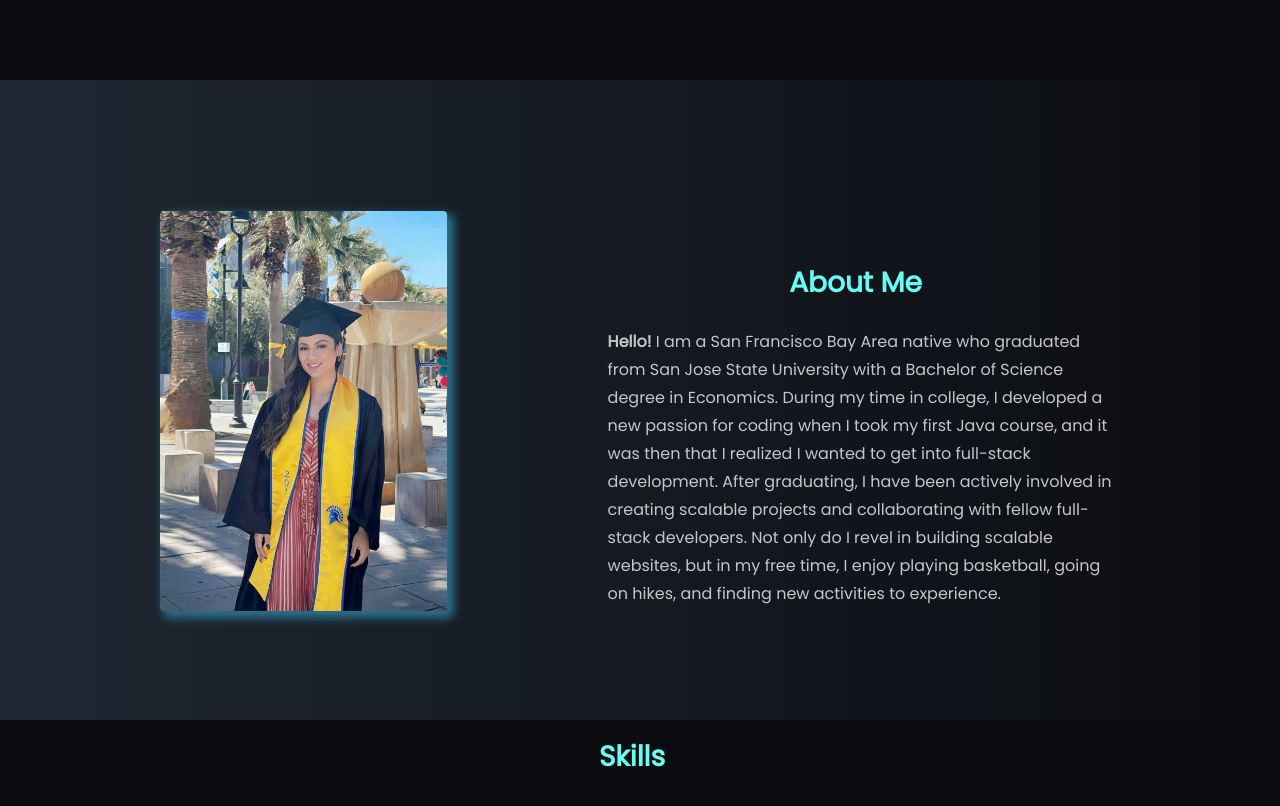
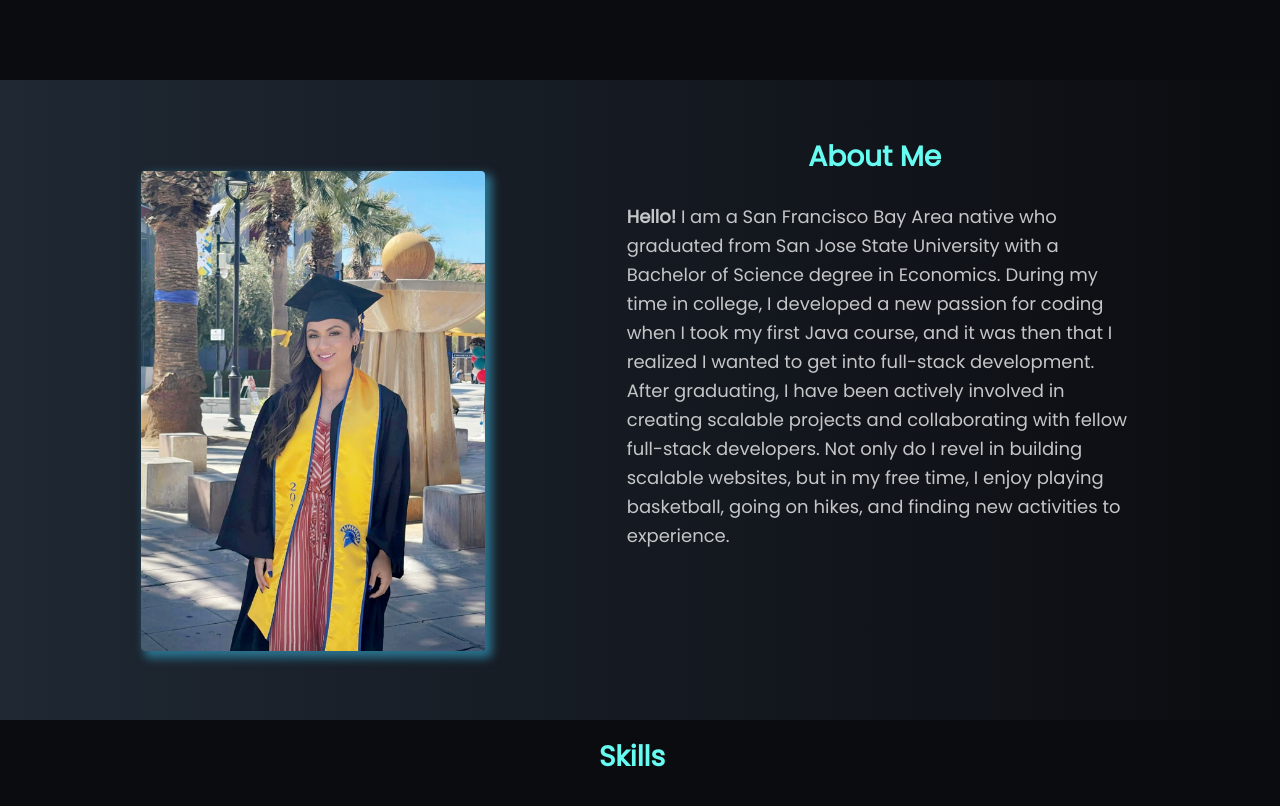
Before and after one commit to NMarti20/natasha-martinez-portfolio, a React (Create React App) app: page / in a window 1280 px wide. Shown: the part 640-1446 px from the top of the page. Built offline with nearby package versions, Linux system fonts and the light colour scheme; the HTML template or start-up script is replaced by a standard one.

Commit message:
fixed positioning of about me in 1280px format

```diff
--- a/src/components/AboutMe/_aboutMe.scss
+++ b/src/components/AboutMe/_aboutMe.scss
@@ -23,11 +23,11 @@
     }
     @media (min-width: 768px) {
       // margin: 0;
-      height: 50vh;
+      height: 55vh;
       //   margin: ;
     }
-    @media (min-width: 768px) {
-      height: 50vh;
+    @media (min-width: 1280px) {
+      height: 60vh;
     }
   }
 
@@ -37,12 +37,10 @@
     align-items: center;
     margin: 0 0 48px 0;
     @media (min-width: 768px) {
-      // margin: 0px 0 0 0;
       height: 55vh;
     }
     @media (min-width: 1280px) {
-      margin: 68px 0 0 0;
-      padding: 48px 0 0 0;
+      height: 60vh;
     }
   }
   &__title {
@@ -64,8 +62,8 @@
     color: #c5c6c7;
     @media (min-width: 320px) {
       height: 35vh;
-      font-size: 12px;
-      margin: 0px 18px 16px 18px;
+      font-size: 13px;
+      margin: 0px 18px 48px 18px;
       line-height: 20px;
     }
     @media (min-width: 768px) {
@@ -76,9 +74,9 @@
       line-height: 22px;
     }
     @media (min-width: 1280px) {
-      font-size: 16px;
+      font-size: 18px;
       height: 50vh;
-      line-height: 28px;
+      line-height: 29px;
     }
   }
 
```
